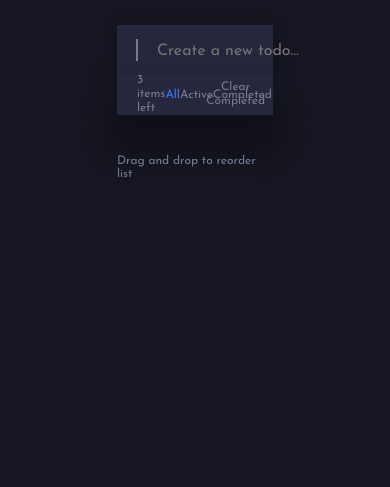
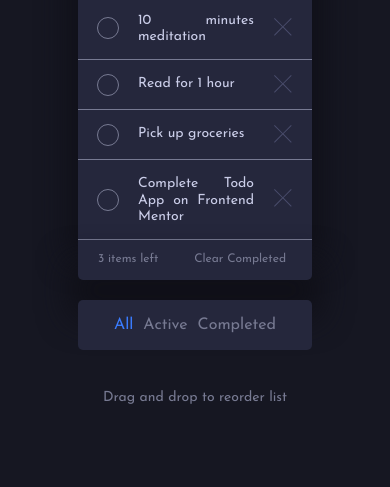
Before and after one commit to Loontek/todo-js, a website built with webpack: page src/index.html in a window 390 px wide. Shown: the part 357-844 px from the top of the page. Built offline with nearby package versions, Linux system fonts and the light colour scheme.

Commit message:
feat: add adaptive styles

```diff
--- a/src/index.html
+++ b/src/index.html
@@ -23,7 +23,7 @@
 				<label for="todo-input__add-btn"></label>
 				<input class="todo-input__text" type="text" placeholder="Create a new todo...">
 			</div>
-			<!-- <div class="main__todo-list">
+			<div class="main__todo-list">
 				<div class="todo-item">
 					<input class="todo-item__checkbox checkbox" id="todo-item__checkbox_1" type="checkbox" checked>
 					<label for="todo-item__checkbox_1"></label>
@@ -74,7 +74,7 @@
 						<img src="./assets/icon-cross.svg" alt="Delete">
 					</button>
 				</div>
-			</div> -->
+			</div>
 			<footer class="main__footer">
 				<span class="main__item-counter">3 items left</span>
 				<nav class="main__nav">
@@ -86,6 +86,13 @@
 				</nav>
 				<button class="main__clear-btn" type="button">Clear Completed</button>
 			</footer>
+			<nav class="main__mobile-nav">
+				<ul>
+					<li><a class="main__mobile-link main__mobile-link_active" href="#">All</a></li>
+					<li><a class="main__mobile-link" href="#">Active</a></li>
+					<li><a class="main__mobile-link" href="#">Completed</a></li>
+				</ul>
+			</nav>
 		</main>
 		<footer class="footer">
 			<span>Drag and drop to reorder list</span>
--- a/src/index.scss
+++ b/src/index.scss
@@ -31,4 +31,8 @@ body {
 	align-items: center;
 	flex-direction: column;
 	gap: 40px;
+
+	@media all and (max-width:1000px) {
+		width: 60%;
+	}
 }
--- a/src/styles/footer.scss
+++ b/src/styles/footer.scss
@@ -7,5 +7,9 @@
 		display: block;
 		font-size: 12px;
 		color: hsl(234, 11%, 52%);
+
+		@media all and (max-width:650px) {
+			font-size: 14px;
+		}
 	}
 }
--- a/src/styles/main.scss
+++ b/src/styles/main.scss
@@ -1,32 +1,81 @@
 .main {
 	width: 100%;
 	display: flex;
+	align-items: center;
 	flex-direction: column;
+	// gap: 20px;
+
+	@media all and (max-width:650px) {
+		border-radius: 10px;
+	}
 
 	&__todo-list {
-		margin-top: 20px;
+		// margin-top: 20px;
+		width: 100%;
 		box-shadow: 0 10px 30px 10px hsl(240, 20%, 8%);
+
+		@media all and (max-width:650px) {
+			border-radius: 5px 5px 0 0;
+		}
 	}
 
 	&__footer {
+		width: 100%;
 		display: flex;
 		justify-content: space-between;
 		align-items: center;
+		gap: 20px;
 		padding: 0 20px;
+		box-sizing: border-box;
 		background: var(--todo-background);
 		height: 40px;
 		box-shadow: 0 30px 30px 10px hsl(240, 20%, 8%);
+
+		@media all and (max-width:650px) {
+			border-radius: 0 0 5px 5px;
+		}
 	}
 
 	&__nav {
-		width: 30%;
+		width: max-content;
+
+		@media all and (max-width:650px) {
+			display: none;
+		}
 
 		ul {
 			margin: 0;
 			padding: 0;
 			display: flex;
+			gap: 10px;
+			align-items: center;
 			list-style: none;
 			width: 100%;
+			justify-content: space-between;
+		}
+	}
+
+	&__mobile-nav {
+		width: 100%;
+		display: none;
+		justify-content: center;
+		margin-top: 20px;
+		background: var(--todo-background);
+		height: 50px;
+		border-radius: 5px;
+
+		@media all and (max-width:650px) {
+			display: flex;
+		}
+
+		ul {
+			margin: 0;
+			padding: 0;
+			display: flex;
+			gap: 10px;
+			align-items: center;
+			list-style: none;
+			width: max-content;
 			justify-content: space-between;
 		}
 	}
@@ -35,12 +84,30 @@
 		display: block;
 		font-size: 12px;
 		color: hsl(234, 11%, 52%);
+
+		// @media all and (max-width:650px) {
+		// 	font-size: 14px;
+		// }
 	}
 
 	&__link {
 		color: hsl(234, 11%, 52%);
 		text-decoration: none;
 		font-size: 12px;
+
+		&_active {
+			color: hsl(220, 98%, 61%);
+		}
+
+		&:hover {
+			color: hsl(234, 39%, 85%);
+		}
+	}
+
+	&__mobile-link {
+		color: hsl(234, 11%, 52%);
+		text-decoration: none;
+		font-size: 16px;
 
 		&_active {
 			color: hsl(220, 98%, 61%);
@@ -58,6 +125,10 @@
 		border: none;
 		font-size: 12px;
 
+		// @media all and (max-width:650px) {
+		// 	font-size: 14px;
+		// }
+
 		&:focus {
 			outline: none;
 		}
--- a/src/styles/todo-input.scss
+++ b/src/styles/todo-input.scss
@@ -9,12 +9,18 @@
 	box-sizing: border-box;
 	gap: 20px;
 	box-shadow: 0 0 20px hsl(240, 20%, 8%);
+	margin-bottom: 20px;
+
+	@media all and (max-width:650px) {
+		border-radius: 5px;
+	}
 
 	&__add-btn {
 		display: none;
 
 		&+label {
 			display: block;
+			min-width: 20px;
 			width: 20px;
 			height: 20px;
 			border-radius: 50%;
--- a/src/styles/todo-item.scss
+++ b/src/styles/todo-item.scss
@@ -9,6 +9,13 @@
 	box-sizing: border-box;
 	gap: 20px;
 	text-align: justify;
+
+	&:first-child {
+
+		@media all and (max-width:650px) {
+			border-radius: 5px 5px 0 0;
+		}
+	}
 
 	&:hover>&__del-btn {
 		opacity: 1;
@@ -23,6 +30,10 @@
 		color: hsl(234, 39%, 85%);
 		flex: 1;
 		padding: 2px 0 0 0;
+
+		@media all and (max-width:650px) {
+			font-size: 14px;
+		}
 	}
 
 	&__del-btn {
@@ -36,6 +47,10 @@
 		padding: 3px 0 0 0;
 		box-sizing: border-box;
 
+		@media all and (max-width:650px) {
+			opacity: 1;
+		}
+
 		&:focus {
 			outline: none;
 		}
```
